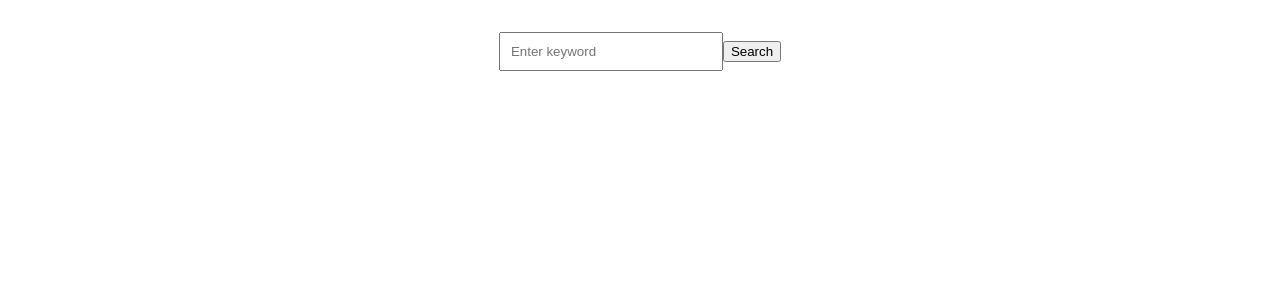
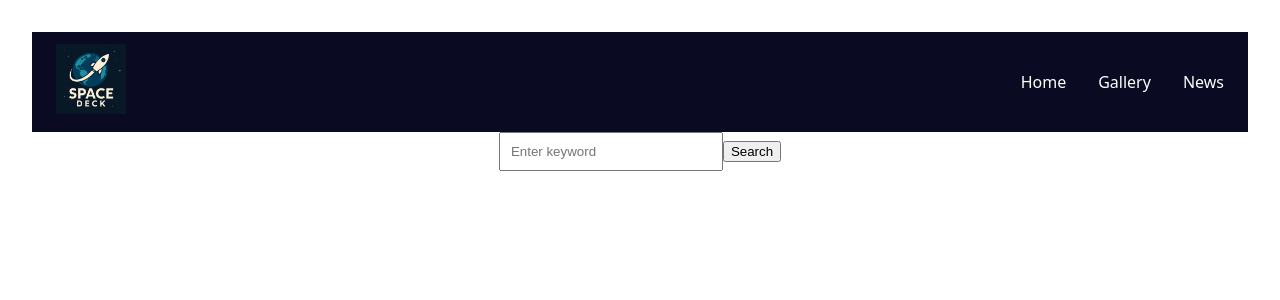
Before and after one commit to ashwinidvsingh/spacedeck, a React (Vite) app: page /gallery in a window 1280 px wide. Shown: the top 300 px of the page. Built offline with nearby package versions, Linux system fonts and the light colour scheme.

Commit message:
added header code

```diff
--- a/src/components/Homepage.jsx
+++ b/src/components/Homepage.jsx
@@ -5,6 +5,7 @@ import Mission from './Mission'
 import Gallery from './Gallery'
 import Iss from './Iss'
 import Modal from './Modal'
+import Navbar from './Navbar'
 
 const Homepage = () => {
     const [isOpen, setIsOpen] = useState(false);
@@ -25,6 +26,7 @@ const Homepage = () => {
 
   return (
     <>
+        <Navbar/>
         <h1>SpaceDeck</h1>
         <div className="card-container">
             {/* {apodComponent} */}
--- a/src/components/Mission.jsx
+++ b/src/components/Mission.jsx
@@ -1,5 +1,6 @@
 import React, { useEffect, useState } from 'react'
 import Card from './Card'
+
 function Mission({openModal}) {
     let [mission, setMission] = useState(null);
     useEffect(()=> {
--- a/src/components/Modal.css
+++ b/src/components/Modal.css
@@ -44,8 +44,8 @@
   }
 
   .modal-content {
-    background-color: #1e1e1e;
-    color: #fff;
+    background-color: #fff;
+    color: #1e1e1e;
     padding: 2rem;
     border-radius: 12px;
     max-width: 600px;
--- /dev/null
+++ b/src/components/Navbar.css
@@ -0,0 +1,37 @@
+.navbar {
+    background-color: #0a0a23;
+    padding: 0.75rem 1.5rem;
+    color: #ffffff;
+    top: 0;
+    z-index: 1000;
+  }
+
+  .navbar-container {
+    max-width: 1200px;
+    margin: auto;
+    display: flex;
+    align-items: center;
+    justify-content: space-between;
+  }
+
+  .logo img{
+    height: 70px;
+    width: 70px;
+  }
+
+  .nav-links {
+    list-style: none;
+    display: flex;
+    gap: 2rem;
+  }
+
+  .nav-links a {
+    text-decoration: none;
+    color: white;
+    font-weight: 500;
+    transition: color 0.3s ease;
+  }
+
+  .nav-links a:hover {
+    color: #00d1ff;
+  }
--- /dev/null
+++ b/src/components/Navbar.jsx
@@ -0,0 +1,22 @@
+import React from 'react'
+import { Link } from 'react-router-dom';
+import logo from '../assets/logo.png'
+import './Navbar.css'
+function Navbar() {
+  return (
+    <nav class="navbar">
+      <div class="navbar-container">
+        <div class="logo">
+          <img src={logo}/>
+        </div>
+        <ul class="nav-links" id="navLinks">
+          <li><Link to="/">Home</Link></li>
+          <li><Link to="/gallery">Gallery</Link></li>
+          <li><Link to="#">News</Link></li>
+        </ul>
+      </div>
+    </nav>
+  )
+}
+
+export default Navbar
--- a/src/components/SpaceGallery.jsx
+++ b/src/components/SpaceGallery.jsx
@@ -1,6 +1,8 @@
 import React, { useState, useRef } from 'react'
 import { useLocation } from 'react-router-dom';
 import './GalleryPage.css';
+import Navbar from './Navbar'
+
 
 const SpaceGallery = () => {
   const location = useLocation();
@@ -40,6 +42,7 @@ const SpaceGallery = () => {
 
   return (
     <>
+      <Navbar/>
       <input type="text" name="search-image" placeholder="Enter keyword" id="search-image" ref={inputRef} className='search-image'/>
       <input type="button" value="Search" onClick={handleClick}/>
       {console.log("Helloo spaceGallery")}
```
Also changed, not shown: src/assets/logo.png (added).
